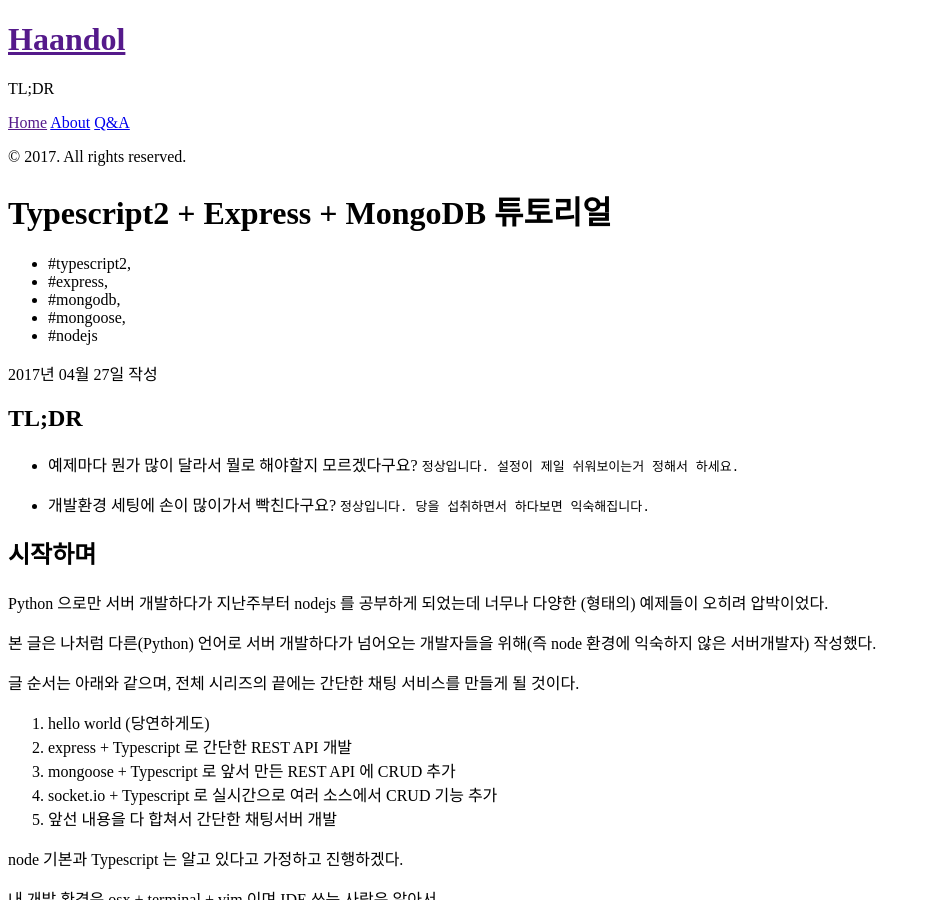
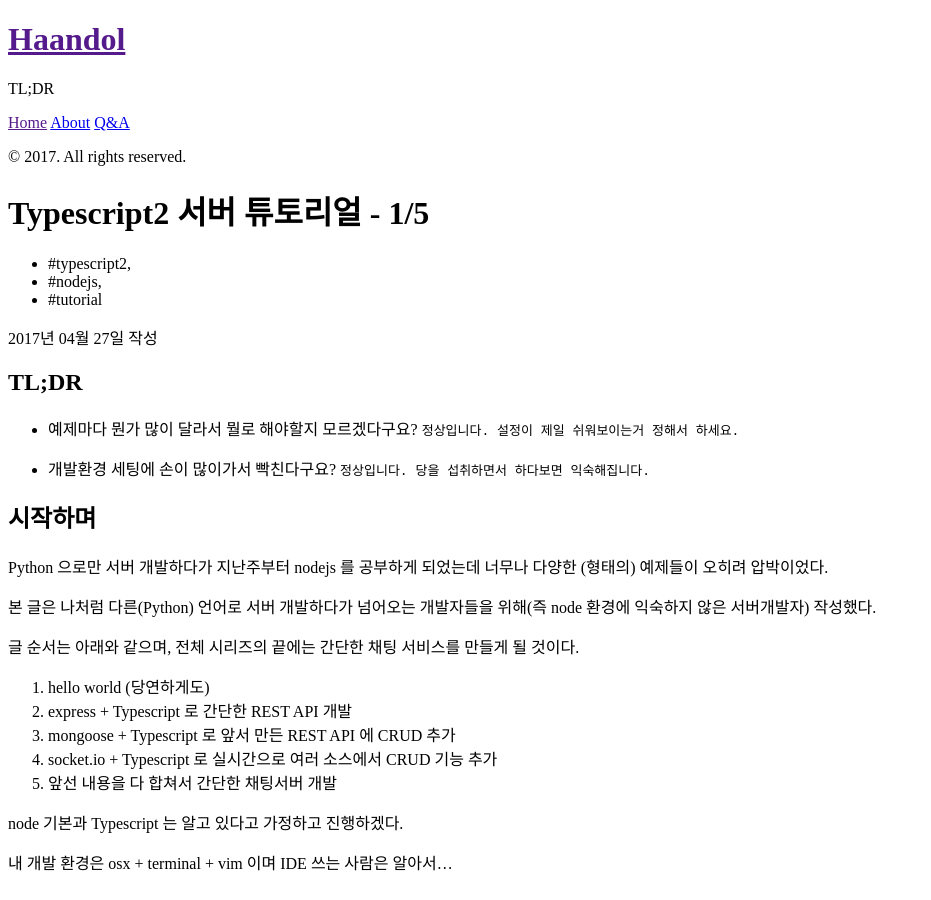
Before and after one commit to haandol/haandol.github.com, a Jekyll site: the page built from _posts/2017-04-27-typescript2-experss-tutorial-part-one.md, in a window 1280 px wide and 900 px high. Shown: the whole window, without its empty margins (0-931 px from the left). Built offline with Jekyll 4.4.1, drawn with Linux system fonts in a browser that asks for light colours; comment, search, counter and statistics services are not loaded.

Commit message:
modify title and excerpt

```diff
--- a/_posts/2017-04-27-typescript2-experss-tutorial-part-one.md
+++ b/_posts/2017-04-27-typescript2-experss-tutorial-part-one.md
@@ -1,10 +1,10 @@
 ---
 layout: post
-title: Typescript2 + Express + MongoDB 튜토리얼
-excerpt: typescript2 로 만드는 서버 튜토리얼
+title: Typescript2 서버 튜토리얼 - 1/5
+excerpt: Hello world, Typescript + Node!!
 author: vincent
 email: ldg55d@gmail.com
-tags: typescript2, express, mongodb, mongoose, nodejs
+tags: typescript2, nodejs, tutorial
 publish: true
 ---
 
```
